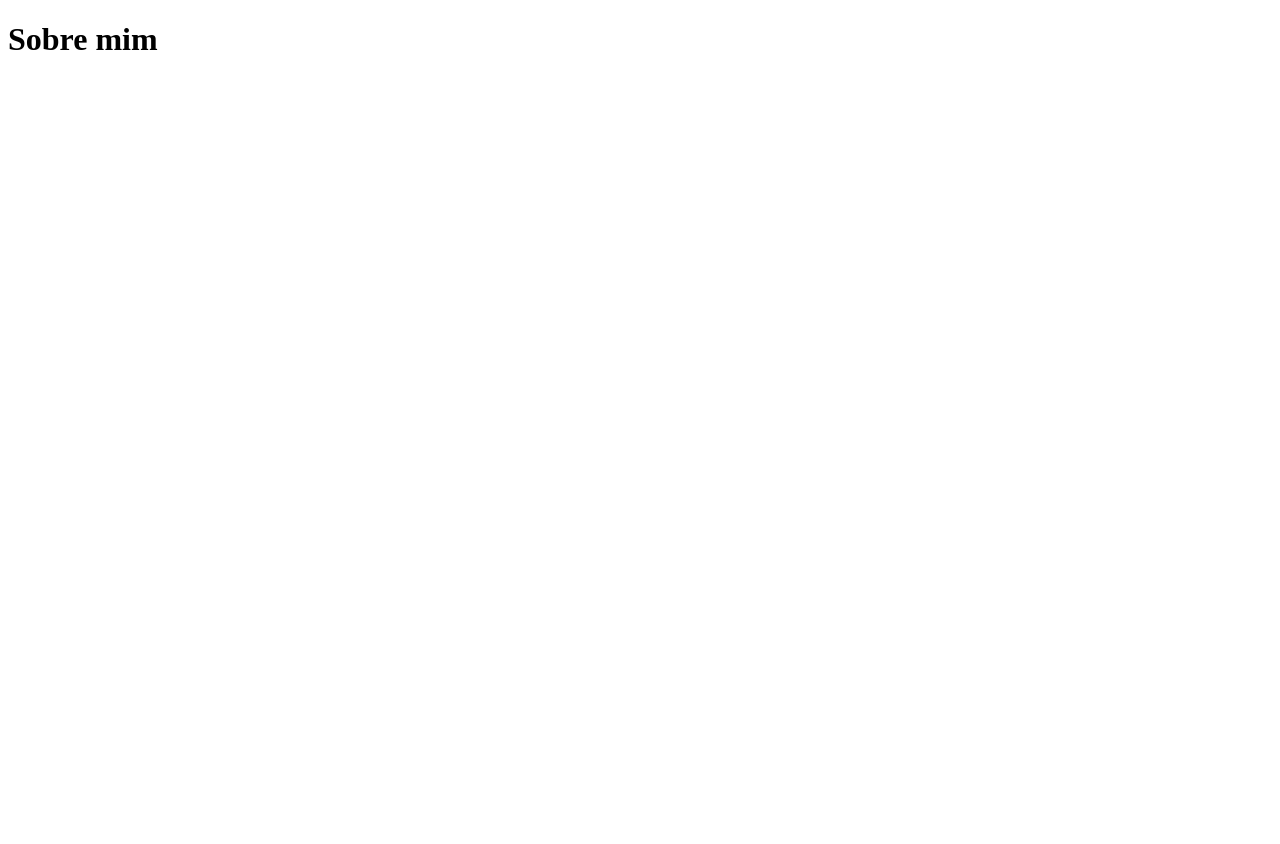
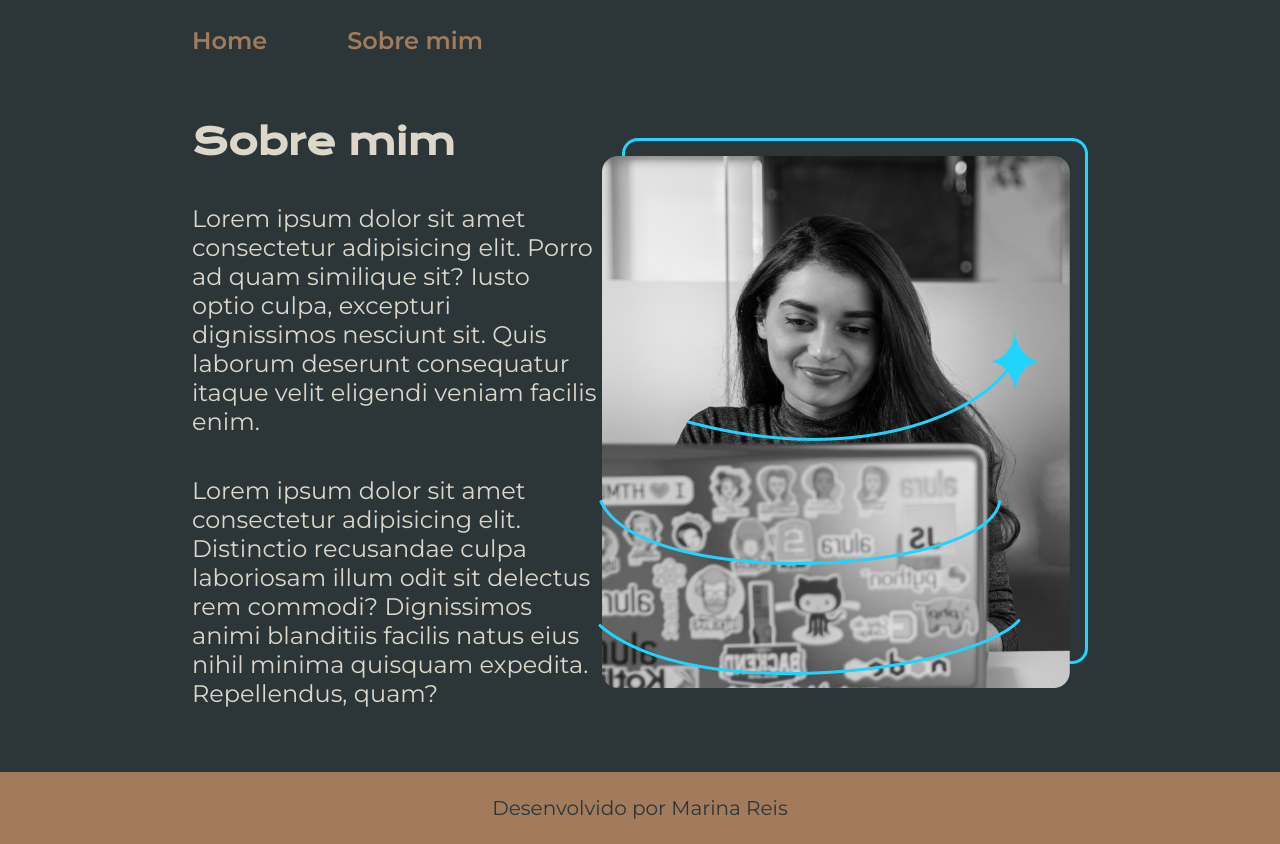
Before and after one commit to marireis/portifolio-mreis, a plain HTML site: page about.html in a window 1280 px wide. Before the commit the page ends 800 px from the top, so only its background shows below. Drawn offline with nearby package versions, Linux system fonts and the light colour scheme.

Commit message:
padronizando as variaveis

```diff
--- a/about.html
+++ b/about.html
@@ -3,8 +3,25 @@
 <head>
     <meta charset="UTF-8">
     <meta name="viewport" content="width=device-width, initial-scale=1.0">
+    <link rel="stylesheet" href="styles/style.css">
     <title>Sobre mim</title>
-    <h1>Sobre mim</h1>
+    <header class="cabecalho">
+        <nav class="cabecalho__menu">
+         <a class="cabecalho__menu__link" href="index.html">Home</a>
+         <a class="cabecalho__menu__link" href="about.html">Sobre mim</a>
+        </nav>
+     </header>
+    <main class="apresentacao">
+        <section class="apresentacao__conteudo">
+            <h1 class="apresentacao__conteudo__titulo">Sobre mim</h1>
+            <p class="apresentacao__conteudo__texto">Lorem ipsum dolor sit amet consectetur adipisicing elit. Porro ad quam similique sit? Iusto optio culpa, excepturi dignissimos nesciunt sit. Quis laborum deserunt consequatur itaque velit eligendi veniam facilis enim.</p>
+            <p class="apresentacao__conteudo__texto">Lorem ipsum dolor sit amet consectetur adipisicing elit. Distinctio recusandae culpa laboriosam illum odit sit delectus rem commodi? Dignissimos animi blanditiis facilis natus eius nihil minima quisquam expedita. Repellendus, quam? </p>
+        </section>
+        <img src="assets/Imagem.png" alt="Foto da Marina">
+    </main>
+    <footer class="rodape">
+        <p>Desenvolvido por Marina Reis</p>
+    </footer>
 </head>
 <body>
 
--- a/styles/style.css
+++ b/styles/style.css
@@ -1,4 +1,14 @@
 @import url('https://fonts.googleapis.com/css2?family=Krona+One&family=Montserrat:wght@400;600&display=swap');
+
+:root{
+    --cor-primaria: #2C3639;
+    --cor-secundaria: #DCD7C9;
+    --cor-terciaria: #A27B5C;
+    --cor-hover: #3F4E4F;
+
+    --font-primaria: 'Krona One', sans-serif;
+    --font-secundaria: 'Montserrat', sans-serif;
+}
 
 *{
     margin: 0;
@@ -6,8 +16,8 @@
 }
 
 body{
-    background-color: black;
-    color: #f6f6f6;
+    background-color: var(--cor-primaria);
+    color: var(--cor-secundaria);
     box-sizing: border-box;
 }
 
@@ -23,10 +33,10 @@ body{
 }
 .cabecalho__menu__link{
 
-    font-family: 'Montserrat', sans-serif;
+    font-family: var(--font-secundaria);
     font-size: 24px;
     font-weight: 600;
-    color: #22D4FD;
+    color: var(--cor-terciaria);
     text-decoration: none;
 }
 
@@ -46,15 +56,15 @@ body{
 
 .apresentacao__conteudo__titulo{
     font-size: 36px;
-    font-family: 'Krona One', sans-serif;
+    font-family: var(--font-primaria);
 }
 
 .titulo-destaque{
-    color: #22D4FD;
+    color:var(--cor-terciaria);
 }
 .apresentacao__conteudo__texto{
     font-size: 24px;
-    font-family: 'Montserrat', sans-serif;
+    font-family: var(--font-secundaria);
 }
 
 .apresentacao__links{
@@ -68,7 +78,7 @@ body{
 
 .apresentacao__links__subtitulo{
 
-    font-family: 'Krona', sans-serif;
+    font-family: var(--font-primaria);
     font-weight: 400;
     font-size: 24px;
 }
@@ -84,21 +94,21 @@ body{
     font-weight: 600;
     padding: 21.5px 0;
     text-decoration: none;
-    color: #f6f6f6;
-    border: 2px solid #22D4FD;
-    font-family: 'Montserrat', sans-serif;
+    color: var(--cor-secundaria);
+    border: 2px solid var(--cor-terciaria);
+    font-family: var(--font-secundaria);
 }
 
 .apresentacao__links__link:hover{
-    background-color: #272727;
+    background-color: var(--cor-hover) ;
 }
 
 .rodape{
-    color: #000000;
-    background-color: #22D4FD;
+    color: var(--cor-primaria);
+    background-color: var(--cor-terciaria);
     padding: 24px;
     text-align: center;
-    font-family: 'Montserrat', sans-serif;
+    font-family: var(--font-secundaria);
     font-size: 20px;
     font-weight: 400;
 }
```
Also changed, not shown: index.html (+1 -1 lines).
